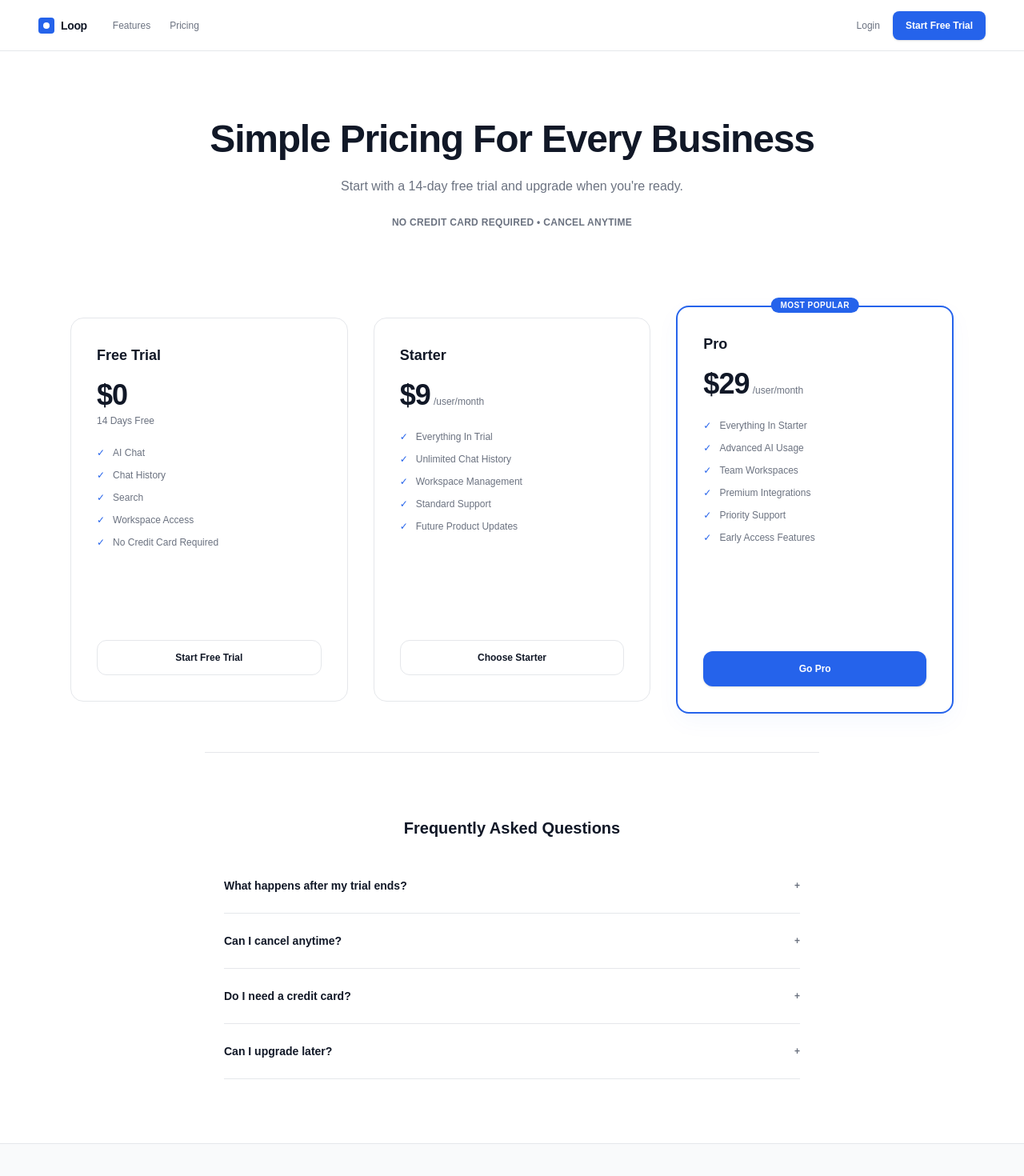
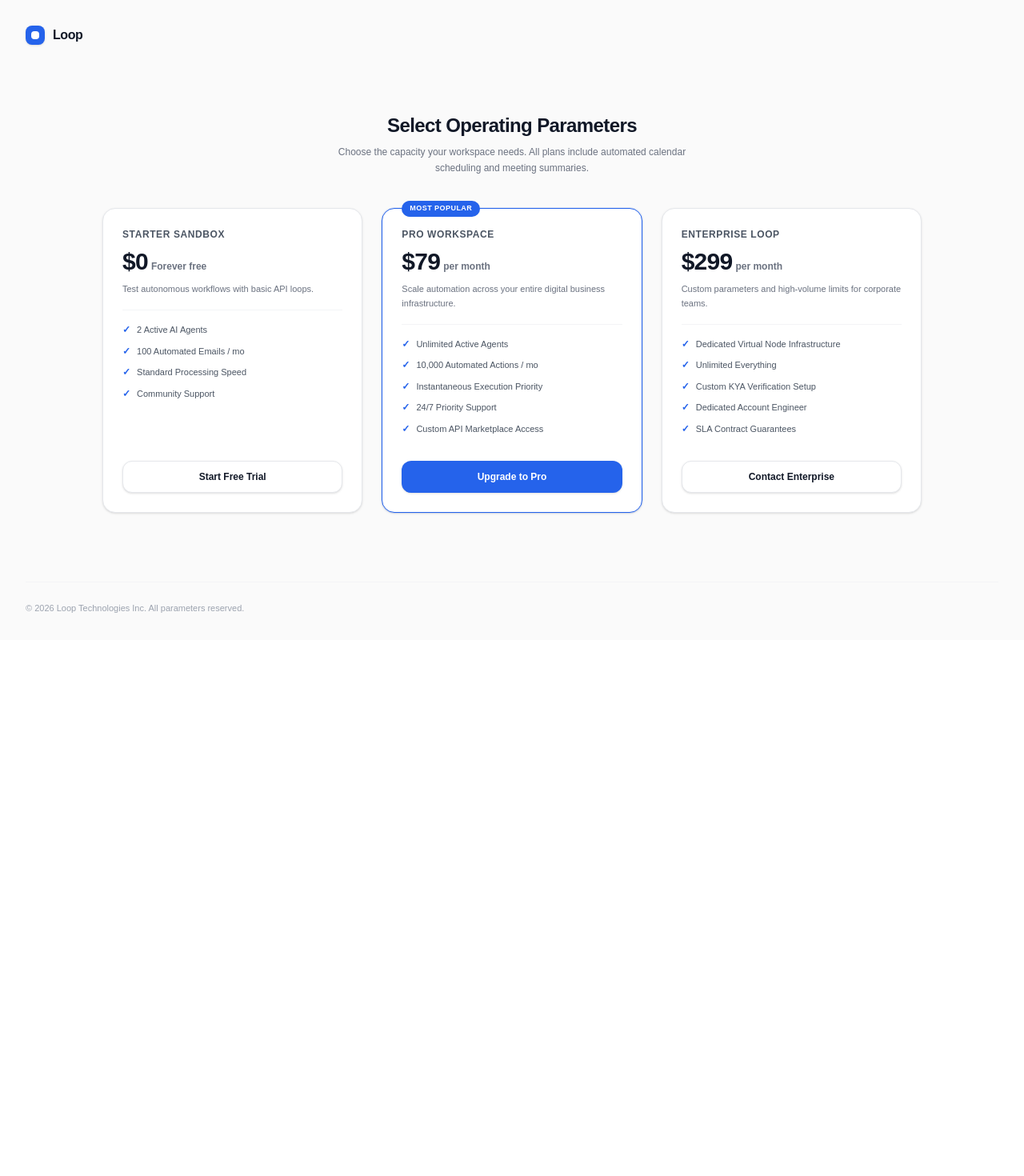
Before and after one commit to aminfxjamal-netizen/loopv1, a Next.js app: page /pricing in a window 1280 px wide. Shown: the top 1470 px of the page at 80% size. After the commit the page ends 800 px from the top, so only its background shows below. Built offline with nearby package versions, Linux system fonts and the light colour scheme.

Commit message:
Feat: Add premium unified pricing plan configuration matrix

```diff
--- a/app/pricing/page.tsx
+++ b/app/pricing/page.tsx
@@ -1,214 +1,122 @@
 'use client';
 
-import { useState, useEffect } from 'react';
-import Link from 'next/link';
+import { useRouter } from 'next/navigation';
 
-export default function LoopPricingPage() {
-  const [mounted, setMounted] = useState(false);
-  const [openFaq, setOpenFaq] = useState<number | null>(null);
+export default function PricingPage() {
+  const router = useRouter();
 
-  useEffect(() => {
-    setMounted(true);
-  }, []);
-
-  const toggleFaq = (index: number) => {
-    setOpenFaq(openFaq === index ? null : index);
-  };
-
-  const faqData = [
+  const plans = [
     {
-      q: "What happens after my trial ends?",
-      a: "Once your 14-day free trial finishes, you will be prompted to select either our Starter or Pro tier to continue using Loop's full feature set. Your workspace and chat history will be safely preserved."
+      name: 'Starter Sandbox',
+      price: '$0',
+      period: 'Forever free',
+      desc: 'Test autonomous workflows with basic API loops.',
+      features: ['2 Active AI Agents', '100 Automated Emails / mo', 'Standard Processing Speed', 'Community Support'],
+      buttonText: 'Start Free Trial',
+      popular: false,
     },
     {
-      q: "Can I cancel anytime?",
-      a: "Yes, you can cancel your plan directly from your billing workspace matrix with a single click. You will retain access to your plan features until the end of your current billing cycle."
+      name: 'Pro Workspace',
+      price: '$79',
+      period: 'per month',
+      desc: 'Scale automation across your entire digital business infrastructure.',
+      features: ['Unlimited Active Agents', '10,000 Automated Actions / mo', 'Instantaneous Execution Priority', '24/7 Priority Support', 'Custom API Marketplace Access'],
+      buttonText: 'Upgrade to Pro',
+      popular: true,
     },
     {
-      q: "Do I need a credit card?",
-      a: "No credit card is required to sign up for our 14-day free trial. You only provide billing information when you decide to transition to a paid plan."
+      name: 'Enterprise Loop',
+      price: '$299',
+      period: 'per month',
+      desc: 'Custom parameters and high-volume limits for corporate teams.',
+      features: ['Dedicated Virtual Node Infrastructure', 'Unlimited Everything', 'Custom KYA Verification Setup', 'Dedicated Account Engineer', 'SLA Contract Guarantees'],
+      buttonText: 'Contact Enterprise',
+      popular: false,
     },
-    {
-      q: "Can I upgrade later?",
-      a: "Absolutely. You can scale your user seats or transition between tiers at any time instantly. Your billing changes will be dynamically prorated on your ledger."
-    }
   ];
 
   return (
+    <div className="min-h-screen bg-[#FAFAFA] text-[#111827] font-sans antialiased flex flex-col justify-between p-6 md:p-8">
+      {/* HEADER SECTION */}
+      <header className="max-w-7xl w-full mx-auto flex items-center justify-between">
         <div
-      className={`min-h-screen bg-[#FFFFFF] text-[#111827] font-sans antialiased transition-opacity duration-700 ease-out select-none ${
-        mounted ? 'opacity-100' : 'opacity-0'
-      }`}
+          onClick={() => router.push('/')}
+          className="flex items-center gap-2.5 cursor-pointer select-none group"
         >
-      {/* Navigation Bar */}
-      <header className="h-16 border-b border-[#E5E7EB] bg-[#FFFFFF] flex items-center justify-between px-6 md:px-12 sticky top-0 z-50">
-        <div className="flex items-center gap-8">
-          {/* Loop Logo */}
-          <div className="flex items-center gap-2">
-            <div className="w-5 h-5 rounded bg-[#2563EB] flex items-center justify-center">
-              <div className="w-2 h-2 rounded-sm bg-[#FFFFFF]" />
+          <div className="w-6 h-6 rounded-lg bg-[#2563EB] flex items-center justify-center transition shadow-sm group-hover:bg-[#1D4ED8]">
+            <div className="w-2.5 h-2.5 rounded-sm bg-white" />
           </div>
-            <span className="text-sm font-bold tracking-tight text-[#111827]">Loop</span>
-          </div>
-
-          <nav className="hidden md:flex items-center gap-6 text-xs font-medium text-[#6B7280]">
-            <Link href="#features" className="hover:text-[#111827] transition">Features</Link>
-            <Link href="#pricing" className="hover:text-[#111827] transition">Pricing</Link>
-          </nav>
-        </div>
-
-        <div className="flex items-center gap-4">
-          <Link href="/login" className="text-xs font-medium text-[#6B7280] hover:text-[#111827] transition">
-            Login
-          </Link>
-          <Link href="/signup" className="h-9 px-4 bg-[#2563EB] hover:bg-[#1D4ED8] text-[#FFFFFF] text-xs font-semibold rounded-lg transition flex items-center justify-center shadow-sm">
-            Start Free Trial
-          </Link>
+          <span className="text-base font-extrabold tracking-tight text-[#111827]">Loop</span>
         </div>
       </header>
 
-      {/* Hero Section */}
-      <section className="max-w-4xl mx-auto px-6 pt-20 pb-12 text-center space-y-4">
-        <h1 className="text-4xl md:text-5xl font-extrabold tracking-tight text-[#111827] leading-tight">
-          Simple Pricing For Every Business
-        </h1>
-        <p className="text-base text-[#6B7280] max-w-2xl mx-auto leading-relaxed">
-          Start with a 14-day free trial and upgrade when you're ready.
+      {/* PRICING CONTENT SECTIONS */}
+      <main className="flex-1 max-w-5xl w-full mx-auto my-12 flex flex-col justify-center space-y-10">
+        <div className="space-y-2 text-center max-w-md mx-auto">
+          <h1 className="text-2xl font-black tracking-tight text-[#111827]">Select Operating Parameters</h1>
+          <p className="text-xs text-[#6B7280] font-medium leading-relaxed">
+            Choose the capacity your workspace needs. All plans include automated calendar scheduling and meeting summaries.
           </p>
-        <div className="text-xs font-semibold text-[#6B7280] tracking-wide uppercase pt-2">
-          No Credit Card Required • Cancel Anytime
         </div>
-      </section>
 
-      {/* Pricing Cards Section */}
-      <section id="pricing" className="max-w-6xl mx-auto px-6 py-12">
-        <div className="grid grid-cols-1 md:grid-cols-3 gap-8 items-center">
+        {/* PRICING CARDS GRID */}
+        <div className="grid grid-cols-1 md:grid-cols-3 gap-6">
+          {plans.map((plan, i) => (
+            <div
+              key={i}
+              className={`bg-white border rounded-2xl p-6 flex flex-col justify-between relative shadow-sm ${
+                plan.popular ? 'border-[#2563EB] ring-1 ring-[#2563EB]/10' : 'border-[#E5E7EB]'
+              }`}
+            >
+              {plan.popular && (
+                <span className="absolute -top-2.5 left-6 bg-[#2563EB] text-white text-[9px] font-black uppercase tracking-wider px-2.5 h-5 rounded-full flex items-center justify-center">
+                  Most Popular
+                </span>
+              )}
 
-          {/* PLAN 1: Free Trial */}
-          <div className="bg-[#FFFFFF] border border-[#E5E7EB] rounded-2xl p-8 space-y-6 transition duration-200 hover:-translate-y-1 hover:shadow-lg flex flex-col justify-between min-h-[480px]">
-            <div className="space-y-6">
+              <div className="space-y-4">
                 <div>
-                <h3 className="text-lg font-bold text-[#111827]">Free Trial</h3>
-                <div className="mt-4 flex items-baseline text-[#111827]">
-                  <span className="text-4xl font-extrabold tracking-tight">$0</span>
+                  <h3 className="text-xs font-bold text-[#4B5563] uppercase tracking-wider">{plan.name}</h3>
+                  <div className="flex items-baseline gap-1 mt-2">
+                    <span className="text-3xl font-black tracking-tight text-[#111827]">{plan.price}</span>
+                    <span className="text-xs font-semibold text-[#6B7280]">{plan.period}</span>
                   </div>
-                <p className="text-xs font-medium text-[#6B7280] mt-1">14 Days Free</p>
+                  <p className="text-[11px] text-[#6B7280] font-medium mt-2 leading-relaxed">{plan.desc}</p>
                 </div>
-              <ul className="space-y-3 text-xs font-medium text-[#6B7280]">
-                <li className="flex items-center gap-2.5"><span className="text-[#2563EB]">✓</span> AI Chat</li>
-                <li className="flex items-center gap-2.5"><span className="text-[#2563EB]">✓</span> Chat History</li>
-                <li className="flex items-center gap-2.5"><span className="text-[#2563EB]">✓</span> Search</li>
-                <li className="flex items-center gap-2.5"><span className="text-[#2563EB]">✓</span> Workspace Access</li>
-                <li className="flex items-center gap-2.5"><span className="text-[#2563EB]">✓</span> No Credit Card Required</li>
+
+                <div className="w-full h-px bg-[#F3F4F6]" />
+
+                <ul className="space-y-2.5">
+                  {plan.features.map((feat, idx) => (
+                    <li key={idx} className="flex items-start gap-2 text-[11px] font-medium text-[#4B5563]">
+                      <span className="text-[#2563EB] text-xs font-bold leading-none mt-0.5">✓</span>
+                      <span>{feat}</span>
+                    </li>
+                  ))}
                 </ul>
               </div>
-            <Link href="/signup" className="w-full h-11 border border-[#E5E7EB] hover:border-[#6B7280] text-[#111827] text-xs font-semibold rounded-xl transition flex items-center justify-center mt-8">
-              Start Free Trial
-            </Link>
-          </div>
 
-          {/* PLAN 2: Starter */}
-          <div className="bg-[#FFFFFF] border border-[#E5E7EB] rounded-2xl p-8 space-y-6 transition duration-200 hover:-translate-y-1 hover:shadow-lg flex flex-col justify-between min-h-[480px]">
-            <div className="space-y-6">
-              <div>
-                <h3 className="text-lg font-bold text-[#111827]">Starter</h3>
-                <div className="mt-4 flex items-baseline text-[#111827]">
-                  <span className="text-4xl font-extrabold tracking-tight">$9</span>
-                  <span className="text-xs font-medium text-[#6B7280] ml-1">/user/month</span>
-                </div>
-              </div>
-              <ul className="space-y-3 text-xs font-medium text-[#6B7280]">
-                <li className="flex items-center gap-2.5"><span className="text-[#2563EB]">✓</span> Everything In Trial</li>
-                <li className="flex items-center gap-2.5"><span className="text-[#2563EB]">✓</span> Unlimited Chat History</li>
-                <li className="flex items-center gap-2.5"><span className="text-[#2563EB]">✓</span> Workspace Management</li>
-                <li className="flex items-center gap-2.5"><span className="text-[#2563EB]">✓</span> Standard Support</li>
-                <li className="flex items-center gap-2.5"><span className="text-[#2563EB]">✓</span> Future Product Updates</li>
-              </ul>
-            </div>
-            <Link href="/signup" className="w-full h-11 border border-[#E5E7EB] hover:border-[#6B7280] text-[#111827] text-xs font-semibold rounded-xl transition flex items-center justify-center mt-8">
-              Choose Starter
-            </Link>
-          </div>
-
-          {/* PLAN 3: Pro (Highlighted) */}
-          <div className="bg-[#FFFFFF] border-2 border-[#2563EB] rounded-2xl p-8 space-y-6 transition duration-200 hover:-translate-y-1 hover:shadow-xl flex flex-col justify-between min-h-[510px] relative shadow-[0_10px_30px_rgba(37,99,235,0.04)]">
-            <div className="absolute -top-3 left-1/2 -translate-x-1/2 bg-[#2563EB] text-[#FFFFFF] px-3 py-0.5 rounded-full text-[10px] font-bold uppercase tracking-wider">
-              Most Popular
-            </div>
-            <div className="space-y-6">
-              <div>
-                <h3 className="text-lg font-bold text-[#111827]">Pro</h3>
-                <div className="mt-4 flex items-baseline text-[#111827]">
-                  <span className="text-4xl font-extrabold tracking-tight">$29</span>
-                  <span className="text-xs font-medium text-[#6B7280] ml-1">/user/month</span>
-                </div>
-              </div>
-              <ul className="space-y-3 text-xs font-medium text-[#6B7280]">
-                <li className="flex items-center gap-2.5"><span className="text-[#2563EB]">✓</span> Everything In Starter</li>
-                <li className="flex items-center gap-2.5"><span className="text-[#2563EB]">✓</span> Advanced AI Usage</li>
-                <li className="flex items-center gap-2.5"><span className="text-[#2563EB]">✓</span> Team Workspaces</li>
-                <li className="flex items-center gap-2.5"><span className="text-[#2563EB]">✓</span> Premium Integrations</li>
-                <li className="flex items-center gap-2.5"><span className="text-[#2563EB]">✓</span> Priority Support</li>
-                <li className="flex items-center gap-2.5"><span className="text-[#2563EB]">✓</span> Early Access Features</li>
-              </ul>
-            </div>
-            <Link href="/signup" className="w-full h-11 bg-[#2563EB] hover:bg-[#1D4ED8] text-[#FFFFFF] text-xs font-semibold rounded-xl transition flex items-center justify-center mt-8 shadow-sm">
-              Go Pro
-            </Link>
-          </div>
-
-        </div>
-      </section>
-
-      {/* FAQ Section */}
-      <section className="max-w-3xl mx-auto px-6 py-20 border-t border-[#E5E7EB]">
-        <h2 className="text-xl font-bold text-[#111827] text-center mb-10">Frequently Asked Questions</h2>
-        <div className="space-y-4">
-          {faqData.map((faq, idx) => (
-            <div key={idx} className="border-b border-[#E5E7EB] pb-4">
               <button
-                onClick={() => toggleFaq(idx)}
-                className="w-full flex justify-between items-center text-left py-2 font-semibold text-sm text-[#111827] focus:outline-none"
+                onClick={() => router.push('/billing')}
+                className={`w-full h-10 rounded-xl text-xs font-bold mt-8 shadow-sm transition flex items-center justify-center ${
+                  plan.popular
+                    ? 'bg-[#2563EB] hover:bg-[#1D4ED8] text-white'
+                    : 'bg-white hover:bg-[#F9FAFB] text-[#111827] border border-[#E5E7EB]'
+                }`}
               >
-                <span>{faq.q}</span>
-                <span className="text-[#6B7280] text-xs">{openFaq === idx ? '−' : '+'}</span>
+                {plan.buttonText}
               </button>
-              {openFaq === idx && (
-                <p className="text-xs text-[#6B7280] leading-relaxed pt-1 pr-6 transition-all">
-                  {faq.a}
-                </p>
-              )}
             </div>
           ))}
         </div>
-      </section>
+      </main>
 
-      {/* Final CTA Section */}
-      <section className="border-t border-[#E5E7EB] bg-[#F9FAFB] py-24 text-center">
-        <div className="max-w-4xl mx-auto px-6 space-y-6">
-          <h2 className="text-2xl font-extrabold text-[#111827] tracking-tight">
-            Ready to build smarter with Loop?
-          </h2>
-          <p className="text-sm text-[#6B7280] max-w-xl mx-auto">
-            Join businesses using AI to work faster and stay organized.
-          </p>
-          <div className="pt-2">
-            <Link
-              href="/signup"
-              className="inline-flex items-center justify-center text-sm font-semibold text-[#FFFFFF] bg-[#2563EB] hover:bg-[#1D4ED8] transition duration-200 select-none cursor-pointer"
-              style={{
-                height: '52px',
-                borderRadius: '14px',
-                paddingLeft: '32px',
-                paddingRight: '32px',
-                boxShadow: '0 10px 30px rgba(37,99,235,0.25)'
-              }}
-            >
-              Start Free Trial
-            </Link>
-          </div>
-        </div>
-      </section>
+      {/* FOOTER SECTION */}
+      <footer className="max-w-7xl w-full mx-auto border-t border-[#F3F4F6] pt-6 flex flex-col sm:flex-row items-center justify-between gap-4">
+        <span className="text-[11px] font-medium text-[#9CA3AF]">
+          © {new Date().getFullYear()} Loop Technologies Inc. All parameters reserved.
+        </span>
+      </footer>
     </div>
   );
 }
```
Lines whose indentation alone changed are shown as unchanged.
